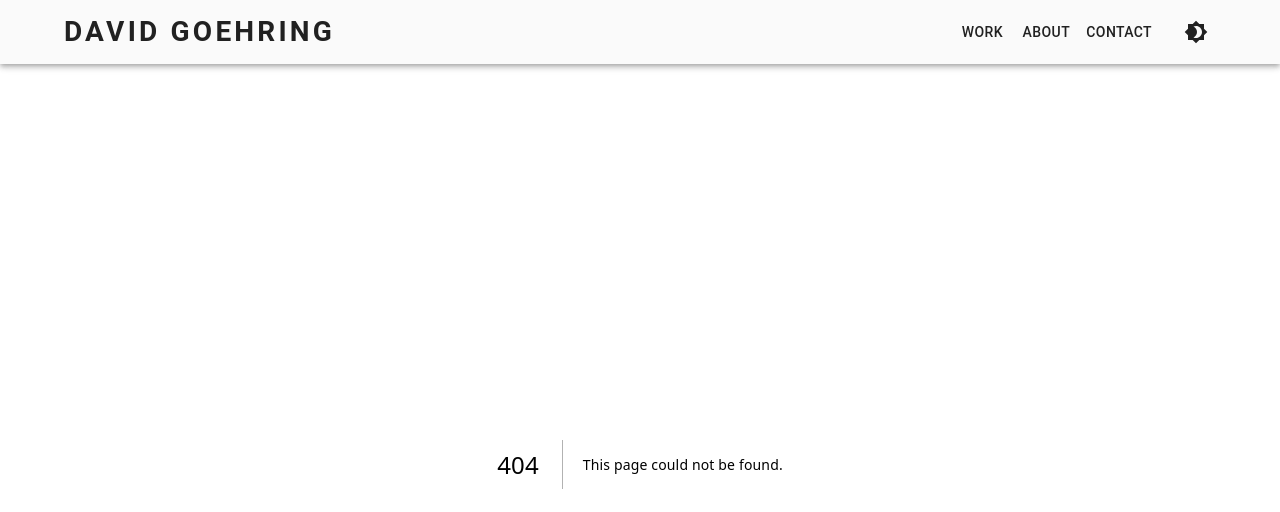
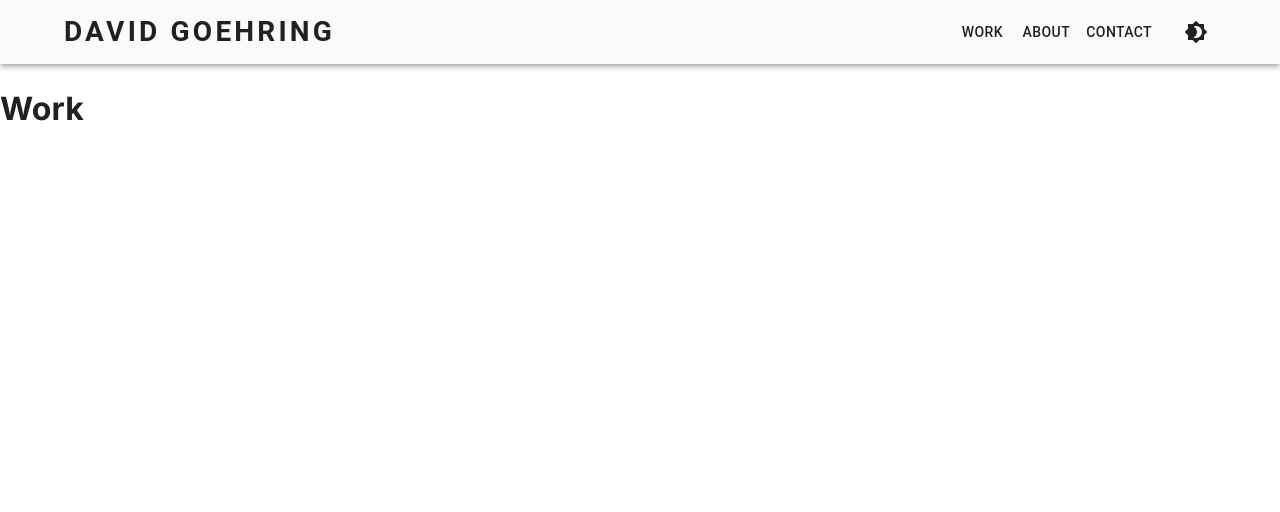
Before and after one commit to austin-rt/david-goehring.com, a Next.js app: page /work in a window 1280 px wide. Before the commit this address had no page. Shown: the top 512 px of the page. Built offline with nearby package versions, Linux system fonts and the light colour scheme.

Commit message:
add work

```diff
--- /dev/null
+++ b/app/work/page.tsx
@@ -0,0 +1,8 @@
+const Work = () => {
+  return (
+    <>
+      <h1>Work</h1>
+    </>
+  );
+};
+export default Work;
```
